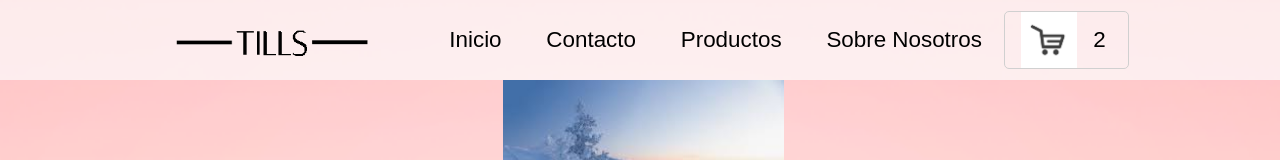
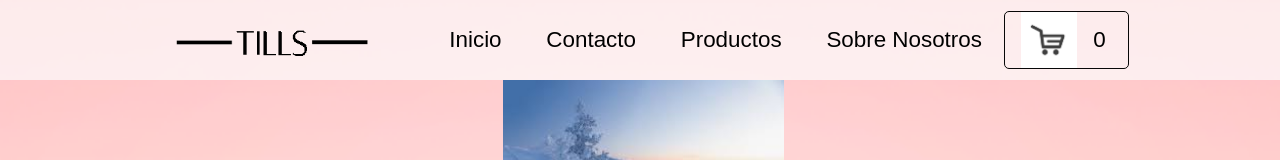
Before and after one commit to jmancu01/Tills, a React (Create React App) app in the folder coder-house/: page / in a window 1280 px wide. Shown: the top 160 px of the page. Built offline with nearby package versions, Linux system fonts and the light colour scheme.

Commit message:
use state

```diff
--- a/coder-house/src/components/CartWidget.css
+++ b/coder-house/src/components/CartWidget.css
@@ -5,7 +5,7 @@
     display: flex;
     align-items: center;
     justify-content: center;
-    border: 1px solid #d0d0d0;
+    border: 1px solid #000000f8;
     border-radius: 5px
 }
 .icon{
--- a/coder-house/src/components/CartWidget.js
+++ b/coder-house/src/components/CartWidget.js
@@ -1,5 +1,4 @@
 import React from 'react'
-import { FaBeer } from 'react-icons/fa';
 import './CartWidget.css';
 
 function CartWidget (props) {
--- a/coder-house/src/components/NavBar.js
+++ b/coder-house/src/components/NavBar.js
@@ -1,14 +1,11 @@
 import '../App.css'
-import React from 'react';
+import  {React, useState} from 'react';
 import logo from '../imagenes/logo.png'
 import CartWidget from './CartWidget'
 
 function NavBar() {
 
-    const USER = {
-        name: 'Juan Mancuso',
-        number: '2'
-    }
+    const [user, SetUser] =  useState({user: 'Juan', number: '0'})
 
     return (
 
@@ -25,7 +22,7 @@ function NavBar() {
                     </ul>
                 </nav>
 
-                <CartWidget user={USER}/>
+                <CartWidget user={user}/>
             </nav>
         </div>
     );
```
